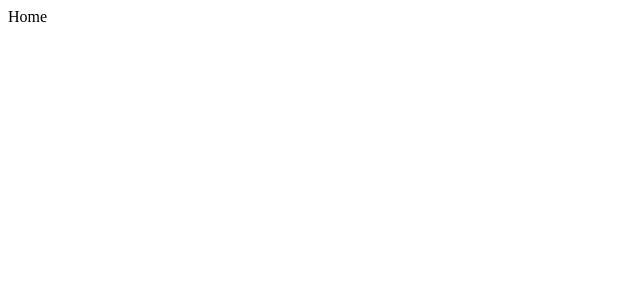
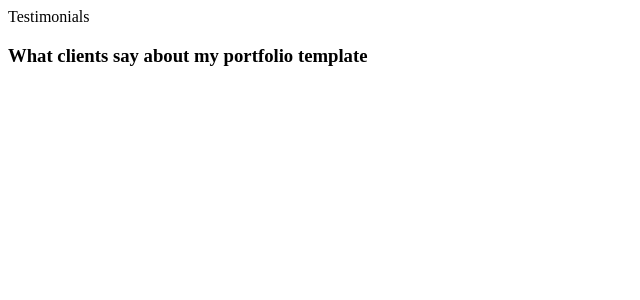
Before and after one commit to pj-sama/pj-sama.github.io, a React (Create React App) app in the folder portfolio/: page / in a window 1280 px wide. Shown: the top 300 px of the page, without its empty margins (0-640 px from the left). Built offline with nearby package versions, Linux system fonts and the light colour scheme.

Commit message:
pasted from template with components removed

```diff
--- a/portfolio/src/views/Home.jsx
+++ b/portfolio/src/views/Home.jsx
@@ -1,9 +1,78 @@
-import React from 'react'
+import React from "react";
+// import Header from "../../components/header/Header";
+// import Slider from "../../components/slider/Slider";
+// import About from "../../components/about/About";
+// import Portfolio from "../../components/portfolio/Portfolio";
+// import Skills from "../../components/skills/Skills";
+// import Video from "../../components/video/Video";
+// import Brand from "../../components/Brand";
+// import Testimonial from "../../components/testimonial/Testimonial";
+// import News from "../../components/news/News";
+// import CallToAction from "../../components/calltoactions/CallToAction";
+// import Footer from "../../components/footer/Footer";
 
-function Home() {
-  return (
-    <div>Home</div>
-  )
-}
+const HomeOne = () => {
+    return (
+        <div className="home-one">
+            {/* <Header /> */}
+            {/* End Header Section */}
 
-export default Home
+            {/* <Slider /> */}
+            {/* End Slider Section */}
+
+            {/* <About /> */}
+            {/* End About Section */}
+
+            {/* <Portfolio /> */}
+            {/* End Portfolio Section */}
+
+            {/* <Skills /> */}
+            {/* End Skills Section */}
+
+            {/* <Video /> */}
+            {/* End Video Section */}
+
+            <div className="shane_tm_section">
+                <div className="shane_tm_partners">
+                    <div className="container">
+                        <div className="partners_inner">
+                            {/* <Brand /> */}
+                        </div>
+                    </div>
+                </div>
+            </div>
+            {/* End shane_tm_partners */}
+
+            <div className="shane_tm_section">
+                <div className="shane_tm_testimonials">
+                    <div className="container">
+                        <div className="testimonials_inner">
+                            <div className="left">
+                                <div className="shane_tm_title">
+                                    <span>Testimonials</span>
+                                    <h3>What clients say about my portfolio template</h3>
+                                </div>
+                            </div>
+
+                            <div className="right">
+                                {/* <Testimonial /> */}
+                            </div>
+                        </div>
+                    </div>
+                </div>
+            </div>
+            {/* End  shane_tm_testimonials*/}
+
+            {/* <News /> */}
+            {/* End Blog Section */}
+
+            {/* <CallToAction /> */}
+            {/* End CallToAction */}
+
+            {/* <Footer /> */}
+            {/* End Footer Section */}
+        </div>
+    );
+};
+
+export default HomeOne;
```
